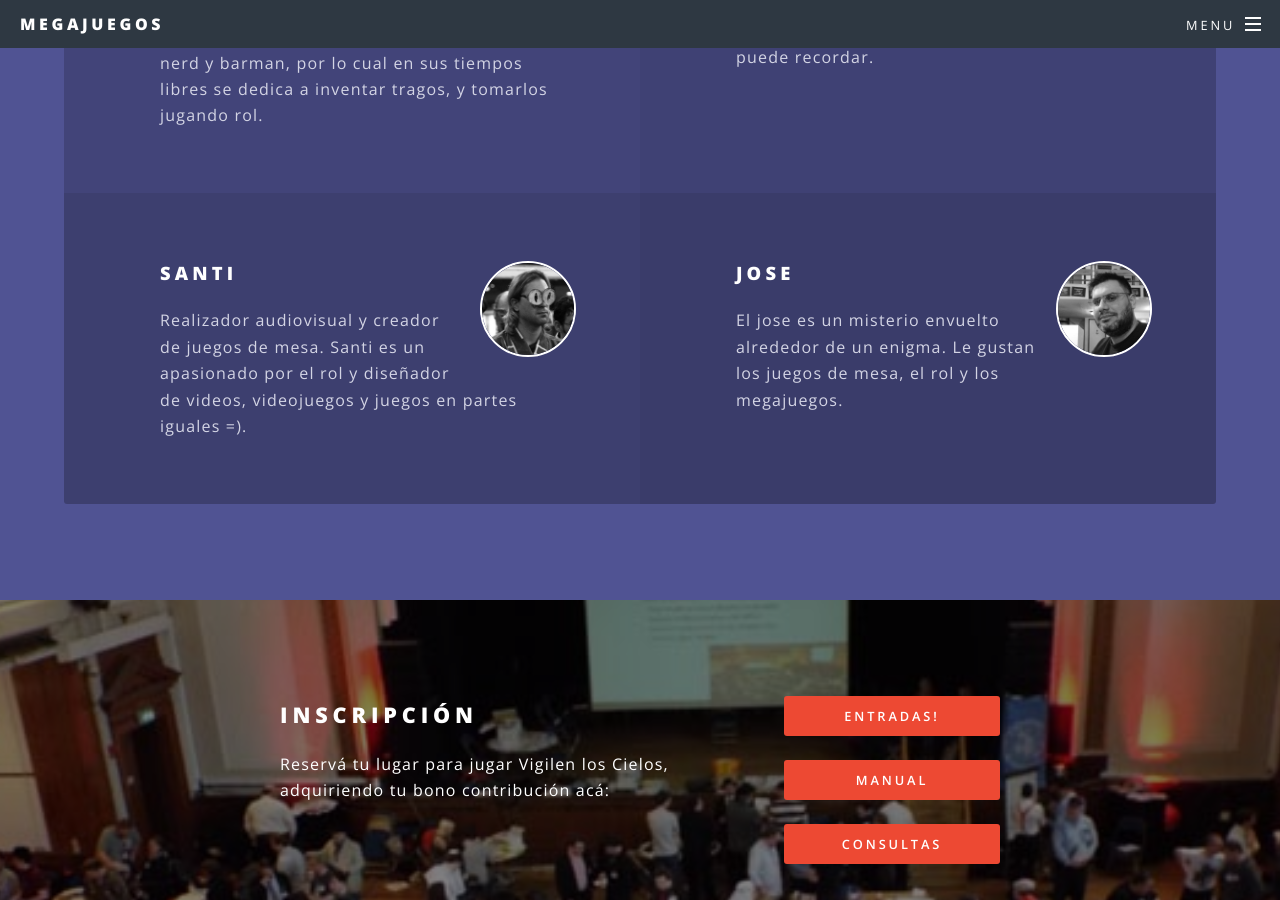
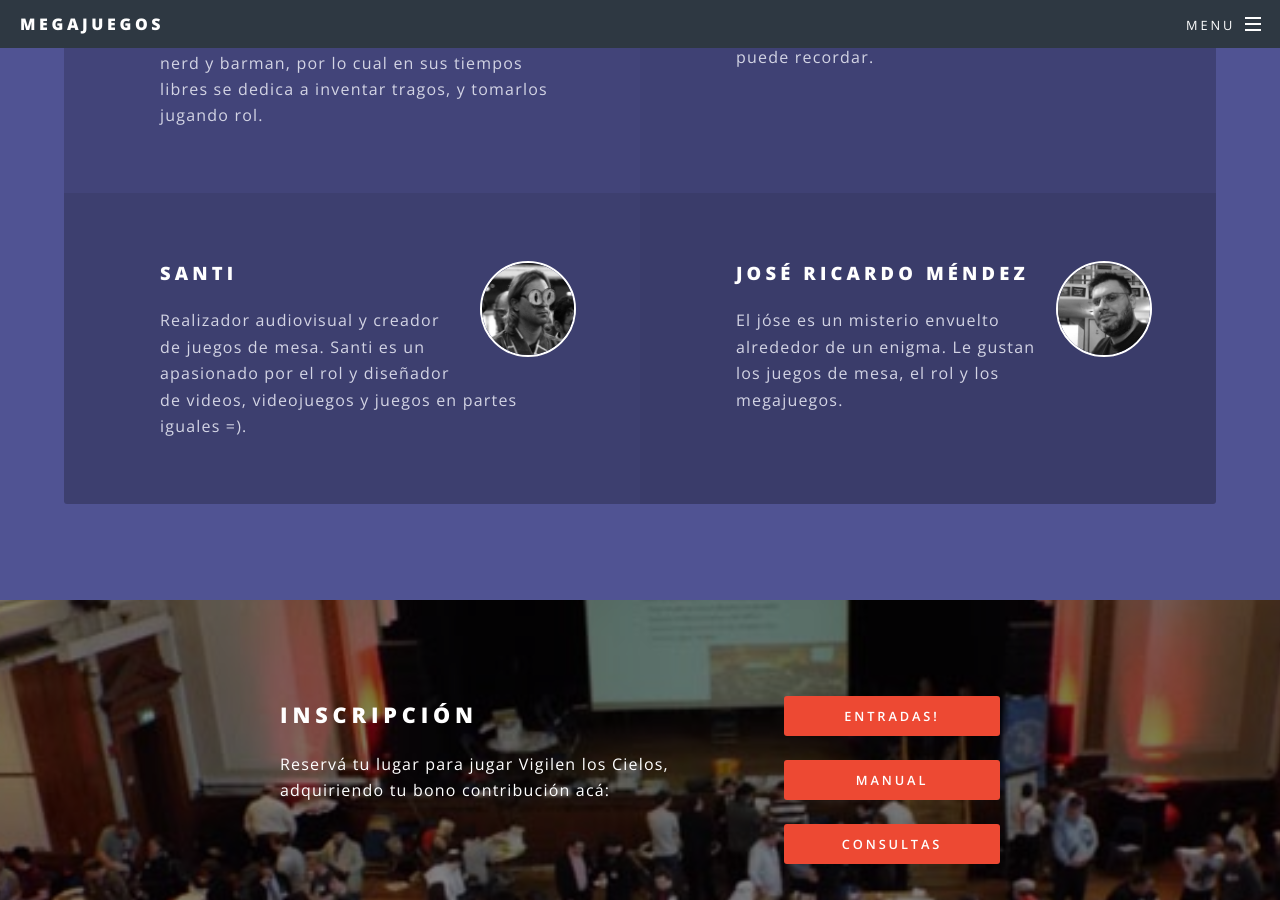
Before and after one commit to megajuegos/megajuegos.github.io, a Jekyll site: the page built from index.html, in a window 1280 px wide and 900 px high, scrolled down 5782 px. Built offline with Jekyll 4.4.1, drawn with Linux system fonts in a browser that asks for light colours.

Commit message:
Descripción más detallada del jóse

```diff
--- a/index.html
+++ b/index.html
@@ -209,10 +209,10 @@ layout: landing
 								<li class="">
 									<img class="headshot" src="images/equipo/jose.jpg" alt="jose" />
 									<h3>
-										Jose
+										José Ricardo Méndez
 									</h3>
 									<p>
-										El jose es un misterio envuelto alrededor de un enigma. Le gustan los juegos de mesa, el rol y los megajuegos.
+										El jóse es un misterio envuelto alrededor de un enigma. Le gustan los juegos de mesa, el rol y los megajuegos.
 									</p>
 								</li>
 							</ul>
```
